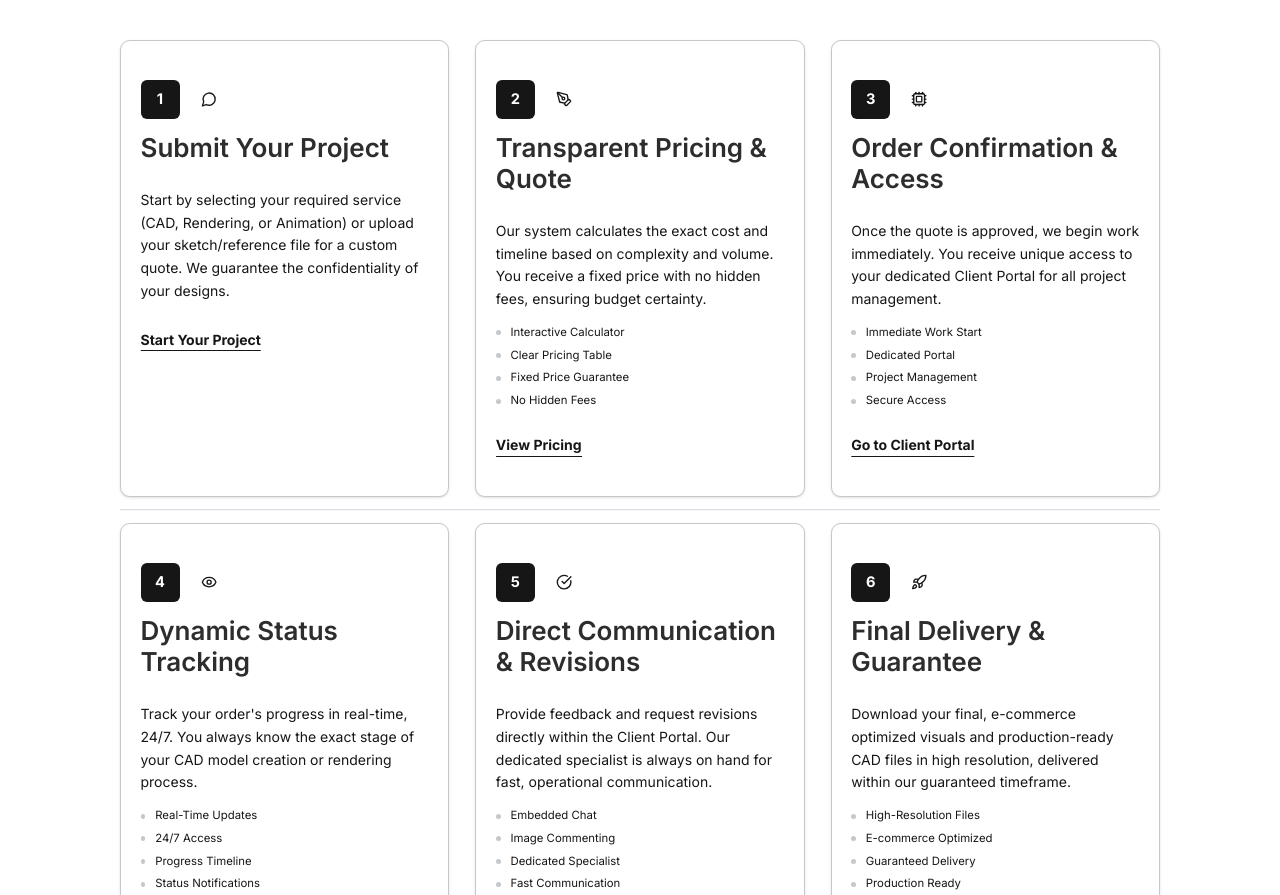
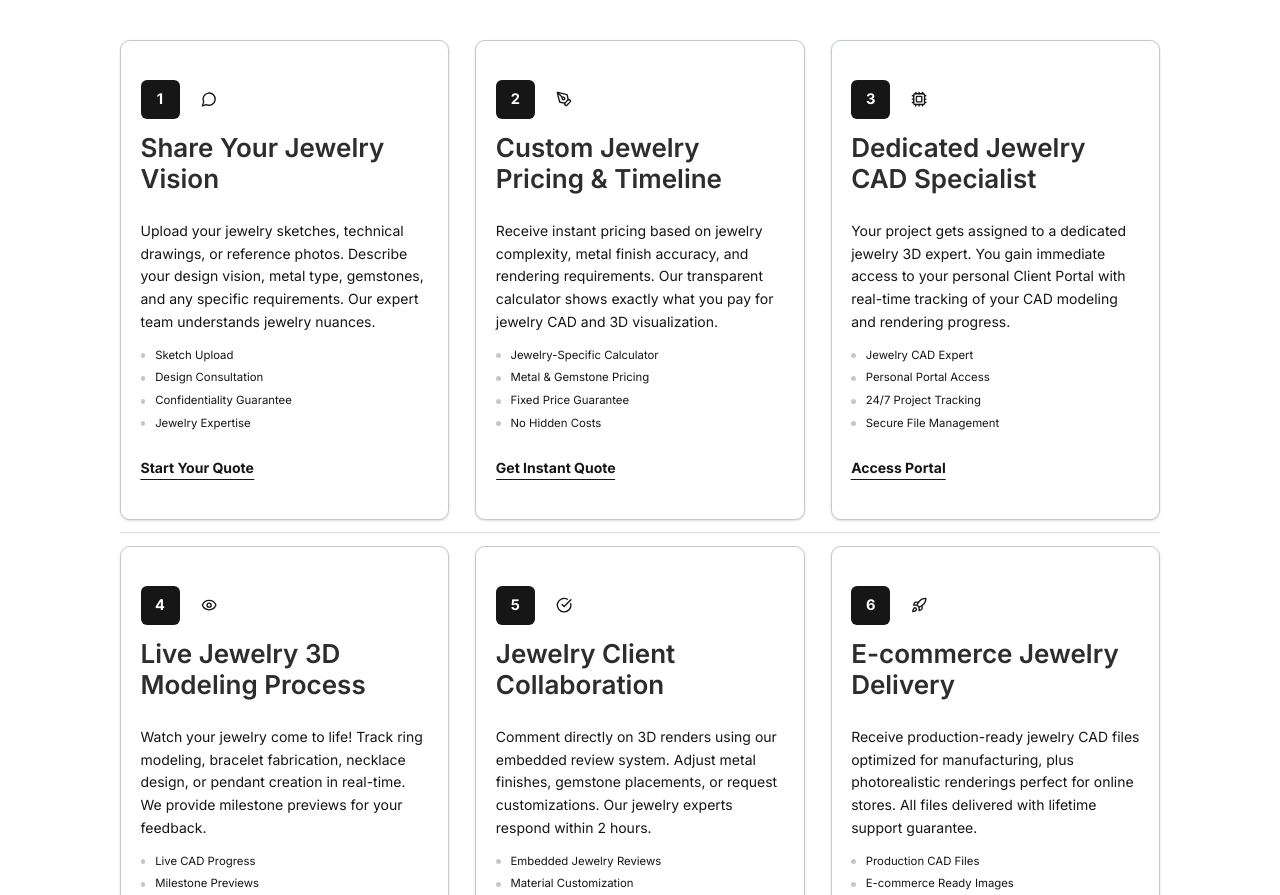
Before and after one commit to mkoyan44/vraee-frontend, a Next.js app in the folder frontend/: page /client in a window 1280 px wide. Shown: the part 2507-3402 px from the top of the page. Built offline with nearby package versions, Linux system fonts and the light colour scheme; no server answers.

Commit message:
/program we use

```diff
--- a/frontend/src/components/how-it-works/how-it-works.tsx
+++ b/frontend/src/components/how-it-works/how-it-works.tsx
@@ -17,51 +17,52 @@ const steps: Step[] = [
   {
     stepNumber: 1,
     icon: MessageCircle,
-    title: "Submit Your Project",
-    description: "Start by selecting your required service (CAD, Rendering, or Animation) or upload your sketch/reference file for a custom quote. We guarantee the confidentiality of your designs.",
-    cta: "Start Your Project",
-    link: "/pricing"
+    title: "Share Your Jewelry Vision",
+    description: "Upload your jewelry sketches, technical drawings, or reference photos. Describe your design vision, metal type, gemstones, and any specific requirements. Our expert team understands jewelry nuances.",
+    cta: "Start Your Quote",
+    link: "/pricing",
+    details: ["Sketch Upload", "Design Consultation", "Confidentiality Guarantee", "Jewelry Expertise"]
   },
   {
     stepNumber: 2,
     icon: PenTool,
-    title: "Transparent Pricing & Quote",
-    description: "Our system calculates the exact cost and timeline based on complexity and volume. You receive a fixed price with no hidden fees, ensuring budget certainty.",
-    cta: "View Pricing",
-    details: ["Interactive Calculator", "Clear Pricing Table", "Fixed Price Guarantee", "No Hidden Fees"]
+    title: "Custom Jewelry Pricing & Timeline",
+    description: "Receive instant pricing based on jewelry complexity, metal finish accuracy, and rendering requirements. Our transparent calculator shows exactly what you pay for jewelry CAD and 3D visualization.",
+    cta: "Get Instant Quote",
+    details: ["Jewelry-Specific Calculator", "Metal & Gemstone Pricing", "Fixed Price Guarantee", "No Hidden Costs"]
   },
   {
     stepNumber: 3,
     icon: Cpu,
-    title: "Order Confirmation & Access",
-    description: "Once the quote is approved, we begin work immediately. You receive unique access to your dedicated Client Portal for all project management.",
-    cta: "Go to Client Portal",
-    details: ["Immediate Work Start", "Dedicated Portal", "Project Management", "Secure Access"]
+    title: "Dedicated Jewelry CAD Specialist",
+    description: "Your project gets assigned to a dedicated jewelry 3D expert. You gain immediate access to your personal Client Portal with real-time tracking of your CAD modeling and rendering progress.",
+    cta: "Access Portal",
+    details: ["Jewelry CAD Expert", "Personal Portal Access", "24/7 Project Tracking", "Secure File Management"]
   },
   {
     stepNumber: 4,
     icon: Eye,
-    title: "Dynamic Status Tracking",
-    description: "Track your order's progress in real-time, 24/7. You always know the exact stage of your CAD model creation or rendering process.",
-    cta: "Track Progress",
-    details: ["Real-Time Updates", "24/7 Access", "Progress Timeline", "Status Notifications"]
+    title: "Live Jewelry 3D Modeling Process",
+    description: "Watch your jewelry come to life! Track ring modeling, bracelet fabrication, necklace design, or pendant creation in real-time. We provide milestone previews for your feedback.",
+    cta: "Track Your Ring",
+    details: ["Live CAD Progress", "Milestone Previews", "Jewelry Design Tracking", "Quality Assurance Check"]
   },
   {
     stepNumber: 5,
     icon: CheckCircle,
-    title: "Direct Communication & Revisions",
-    description: "Provide feedback and request revisions directly within the Client Portal. Our dedicated specialist is always on hand for fast, operational communication.",
-    cta: "Request Revision",
-    details: ["Embedded Chat", "Image Commenting", "Dedicated Specialist", "Fast Communication"]
+    title: "Jewelry Client Collaboration",
+    description: "Comment directly on 3D renders using our embedded review system. Adjust metal finishes, gemstone placements, or request customizations. Our jewelry experts respond within 2 hours.",
+    cta: "Provide Feedback",
+    details: ["Embedded Jewelry Reviews", "Material Customization", "Expert Consultations", "Quick Revisions"]
   },
   {
     stepNumber: 6,
     icon: Rocket,
-    title: "Final Delivery & Guarantee",
-    description: "Download your final, e-commerce optimized visuals and production-ready CAD files in high resolution, delivered within our guaranteed timeframe.",
-    cta: "Download Final Files",
+    title: "E-commerce Jewelry Delivery",
+    description: "Receive production-ready jewelry CAD files optimized for manufacturing, plus photorealistic renderings perfect for online stores. All files delivered with lifetime support guarantee.",
+    cta: "View Our Jewelry",
     link: "/portfolio",
-    details: ["High-Resolution Files", "E-commerce Optimized", "Guaranteed Delivery", "Production Ready"]
+    details: ["Production CAD Files", "E-commerce Ready Images", "Manufacturing Optimized", "Lifetime Support"]
   }
 ];
 
--- a/frontend/src/components/services-tabs/services-tabs.tsx
+++ b/frontend/src/components/services-tabs/services-tabs.tsx
@@ -7,7 +7,7 @@ const tabs = [
     {
         "header": "Sketching",
         "title":"Professional Jewelry Sketch Creation",
-        "description":"<p>Transform your jewelry concepts into detailed hand-drawn sketches. Our expert designers capture the essence of your vision through meticulous concept art, hand drawing, and creative ideation processes that bring your jewelry designs to life on paper.</p><ul><li>Detailed jewelry sketches and technical drawings</li><li>Concept art development and refinement</li><li>Hand-drawn renderings with technical accuracy</li><li>Creative ideation and design exploration</li></ul>",
+        "description":"<p>Transform your jewelry vision into detailed technical sketches that capture every detail. Our expert designers specialize in jewelry forms, creating technical drawings that manufacturers understand while maintaining artistic beauty.</p><ul><li>Technical jewelry drawings for manufacturing</li><li>Concept visualization and design refinement</li><li>Gemstone and metal specifications</li><li>Multiple design variations and options</li></ul>",
         "link":{
             "label":"Learn more",
             "href":"/services/sketching",
@@ -16,8 +16,8 @@ const tabs = [
     },
     {
         "header": "MODELING",
-        "title":"Jewelry 3D Modeling Services",
-        "description":"<p>Create precise 3D models of your jewelry designs using industry-leading software like Blender, Rhino, and ZBrush. Our modeling process focuses on creating production-ready CAD structures with proper topology and surface details.</p><ul><li>3D modeling in Blender, Rhino, and ZBrush</li><li>Precise CAD structure development</li><li>Optimal topology for manufacturing</li><li>Model preparation for rendering</li></ul>",
+        "title":"Precision Jewelry 3D Modeling",
+        "description":"<p>Transform your jewelry sketches into accurate, manufacturing-ready 3D models. Our specialized team ensures every curve, prong, and setting is anatomically precise, creating models trusted by master jewelers worldwide.</p><ul><li>Anatomically precise ring and pendant modeling</li><li>Gemstone setting and prong configuration</li><li>Metal weight calculations and adjustment</li><li>Production-ready CAD files for casting</li></ul>",
         "link":{
             "label":"Learn more",
             "href":"/services/modeling",
@@ -26,8 +26,8 @@ const tabs = [
     },
     {
         "header": "Rendering",
-        "title":"Photorealistic Jewelry Rendering",
-        "description":"<p>Produce stunning photorealistic visualizations of your jewelry pieces with professional lighting setups, material accuracy, and high-definition outputs perfect for marketing and e-commerce platforms.</p><ul><li>Professional lighting and shadow setups</li><li>Accurate material rendering (metals, gems, finishes)</li><li>High-resolution photorealistic outputs</li><li>Multi-angle and composition variations</li></ul>",
+        "title":"E-commerce Jewelry Visualization",
+        "description":"<p>Create stunning jewelry photography that converts browsers to buyers. Our photorealistic renderings feature accurate material simulation, professional studio lighting, and 360° views that showcase your pieces perfectly on any sales platform.</p><ul><li>Lifestyle jewelry photography rendering</li><li>E-commerce product image sets (3-8 angles)</li><li>Accurate metal and gemstone material simulation</li><li>Professional studio lighting and composition</li></ul>",
         "link":{
             "label":"Learn more",
             "href":"/services/rendering",
@@ -36,8 +36,8 @@ const tabs = [
     },
     {
         "header": "Animation",
-        "title":"Jewelry Animation & Motion Graphics",
-        "description":"<p>Bring your jewelry to life with dynamic turntable animations, material transitions, and motion previews that showcase every facet of your design from multiple perspectives.</p><ul><li>Smooth turntable rotation animations</li><li>Material transition effects and highlights</li><li>Motion previews for client presentations</li><li>Frame-by-frame animation sequences</li></ul>",
+        "title":"Jewelry Motion & Presentation",
+        "description":"<p>Showcase your jewelry designs with cinematic quality. Our animations highlight gemstone sparkle, metal reflections, and the intricate details that make each piece unique, perfect for websites, presentations, and social media.</p><ul><li>Elegant jewelry turntable presentations</li><li>Gemstone sparkle and light animations</li><li>Metal texture and finish visualizations</li><li>Cinematic jewelry showcase videos</li></ul>",
         "link":{
             "label":"Learn more",
             "href":"/services/animation",
```
